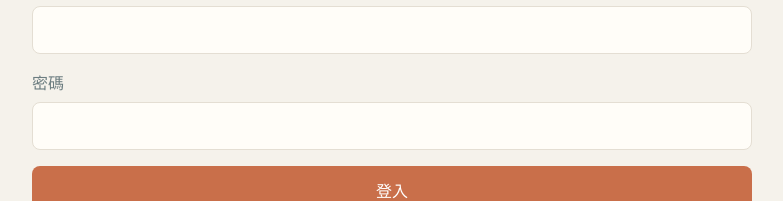
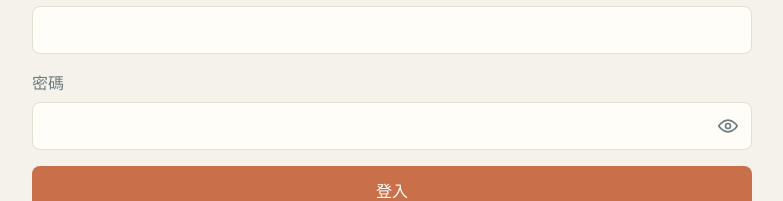
Before and after one commit to gestertim/go-anywhere, a Next.js app: page /login in a window 1280 px wide. Shown: the part 226-427 px from the top of the page, without its empty margins (248-1031 px from the left). Built offline with nearby package versions, Linux system fonts and the light colour scheme.

Commit message:
feat: add password visibility toggle to login and signup
Add a shared PasswordField component with an eye icon toggle for login and signup password inputs.

```diff
--- /dev/null
+++ b/app/(auth)/PasswordField.tsx
@@ -0,0 +1,65 @@
+"use client";
+
+import { useId, useState } from "react";
+
+function EyeIcon() {
+  return (
+    <svg width="20" height="20" viewBox="0 0 24 24" fill="none" aria-hidden="true">
+      <path d="M1 12s4-7 11-7 11 7 11 7-4 7-11 7-11-7-11-7Z" stroke="currentColor" strokeWidth="2" strokeLinecap="round" strokeLinejoin="round" />
+      <circle cx="12" cy="12" r="3" stroke="currentColor" strokeWidth="2" />
+    </svg>
+  );
+}
+
+function EyeOffIcon() {
+  return (
+    <svg width="20" height="20" viewBox="0 0 24 24" fill="none" aria-hidden="true">
+      <path d="M3 3l18 18" stroke="currentColor" strokeWidth="2" strokeLinecap="round" />
+      <path d="M10.6 5.2A11.6 11.6 0 0 1 12 5c7 0 11 7 11 7a13.9 13.9 0 0 1-3.4 4.2M6.6 6.6C3.4 8.5 1 12 1 12s4 7 11 7a10.7 10.7 0 0 0 4.4-.9" stroke="currentColor" strokeWidth="2" strokeLinecap="round" strokeLinejoin="round" />
+      <path d="M9.5 10a3 3 0 0 0 4.2 4.2" stroke="currentColor" strokeWidth="2" strokeLinecap="round" strokeLinejoin="round" />
+    </svg>
+  );
+}
+
+export function PasswordField({
+  label,
+  value,
+  onChange,
+  autoComplete,
+  minLength,
+}: {
+  label: string;
+  value: string;
+  onChange: (value: string) => void;
+  autoComplete: string;
+  minLength?: number;
+}) {
+  const id = useId();
+  const [visible, setVisible] = useState(false);
+
+  return (
+    <div className="password-field">
+      <label htmlFor={id}>{label}</label>
+      <div className="password-field-input">
+        <input
+          id={id}
+          type={visible ? "text" : "password"}
+          autoComplete={autoComplete}
+          minLength={minLength}
+          value={value}
+          onChange={(event) => onChange(event.target.value)}
+          required
+        />
+        <button
+          type="button"
+          className="password-toggle"
+          onClick={() => setVisible((current) => !current)}
+          aria-label={visible ? "隱藏密碼" : "顯示密碼"}
+          aria-pressed={visible}
+        >
+          {visible ? <EyeOffIcon /> : <EyeIcon />}
+        </button>
+      </div>
+    </div>
+  );
+}
--- a/app/(auth)/login/page.tsx
+++ b/app/(auth)/login/page.tsx
@@ -3,6 +3,7 @@
 import Link from "next/link";
 import { FormEvent, useState } from "react";
 import { createSupabaseBrowserClient } from "@/lib/supabase/browser";
+import { PasswordField } from "@/app/(auth)/PasswordField";
 
 const minimumPendingMs = 600;
 
@@ -44,7 +45,7 @@ export default function LoginPage() {
       <h1>回到你的旅程</h1>
       <form onSubmit={submit}>
         <label>電子信箱<input type="email" autoComplete="email" value={email} onChange={(event) => setEmail(event.target.value)} required /></label>
-        <label>密碼<input type="password" autoComplete="current-password" value={password} onChange={(event) => setPassword(event.target.value)} required /></label>
+        <PasswordField label="密碼" autoComplete="current-password" value={password} onChange={setPassword} />
         {error ? <p role="alert">{error}</p> : null}
         <button className="login-submit" type="submit" disabled={pending} aria-busy={pending}>
           {pending ? <><span className="spinner" aria-hidden="true" />登入中…</> : "登入"}
--- a/app/(auth)/signup/page.tsx
+++ b/app/(auth)/signup/page.tsx
@@ -3,6 +3,7 @@
 import Link from "next/link";
 import { FormEvent, useState } from "react";
 import { createSupabaseBrowserClient } from "@/lib/supabase/browser";
+import { PasswordField } from "@/app/(auth)/PasswordField";
 
 const minimumPendingMs = 600;
 
@@ -69,8 +70,8 @@ export default function SignupPage() {
       <h1>建立你的帳號</h1>
       <form onSubmit={submit}>
         <label>電子信箱<input type="email" autoComplete="email" value={email} onChange={(event) => setEmail(event.target.value)} required /></label>
-        <label>密碼<input type="password" autoComplete="new-password" minLength={8} value={password} onChange={(event) => setPassword(event.target.value)} required /></label>
-        <label>確認密碼<input type="password" autoComplete="new-password" minLength={8} value={confirmPassword} onChange={(event) => setConfirmPassword(event.target.value)} required /></label>
+        <PasswordField label="密碼" autoComplete="new-password" minLength={8} value={password} onChange={setPassword} />
+        <PasswordField label="確認密碼" autoComplete="new-password" minLength={8} value={confirmPassword} onChange={setConfirmPassword} />
         {error ? <p role="alert">{error}</p> : null}
         {message ? <p role="status">{message}</p> : null}
         <button className="login-submit" type="submit" disabled={pending} aria-busy={pending}>
--- a/app/globals.css
+++ b/app/globals.css
@@ -69,6 +69,24 @@ button:disabled { cursor: wait; opacity: 0.8; }
 @keyframes spin { to { transform: rotate(360deg); } }
 @media (prefers-reduced-motion: reduce) { .spinner { animation-duration: 1.4s; } }
 .auth-alternative { margin-top: 24px; text-align: center; }
+.password-field { display: grid; gap: 8px; color: var(--muted); }
+.password-field-input { position: relative; }
+.password-field-input input { padding-right: 48px; }
+.password-toggle {
+  position: absolute;
+  top: 50%;
+  right: 6px;
+  transform: translateY(-50%);
+  min-height: 36px;
+  width: 36px;
+  padding: 0;
+  display: inline-flex;
+  align-items: center;
+  justify-content: center;
+  background: transparent;
+  color: var(--muted);
+}
+.password-toggle:hover, .password-toggle:focus-visible { color: var(--ink); }
 a { color: var(--ink); }
 article {
   margin: 12px 0;
```
